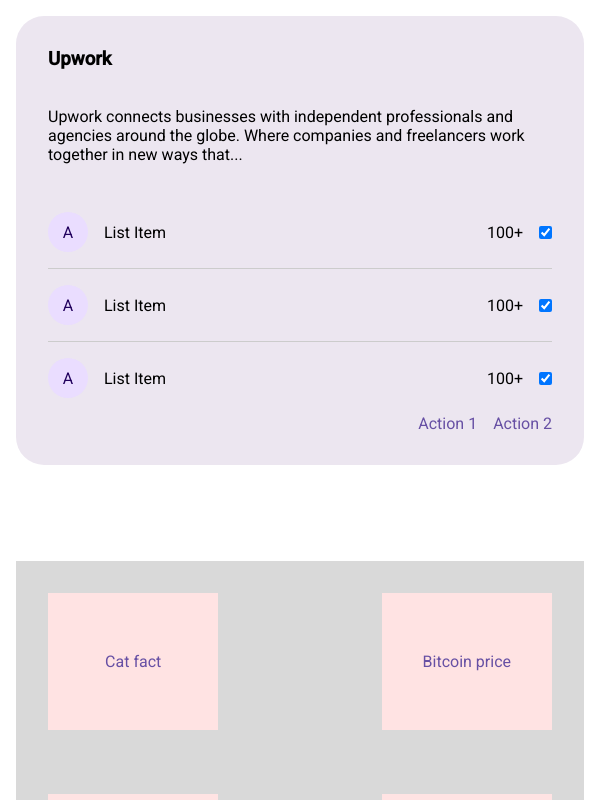
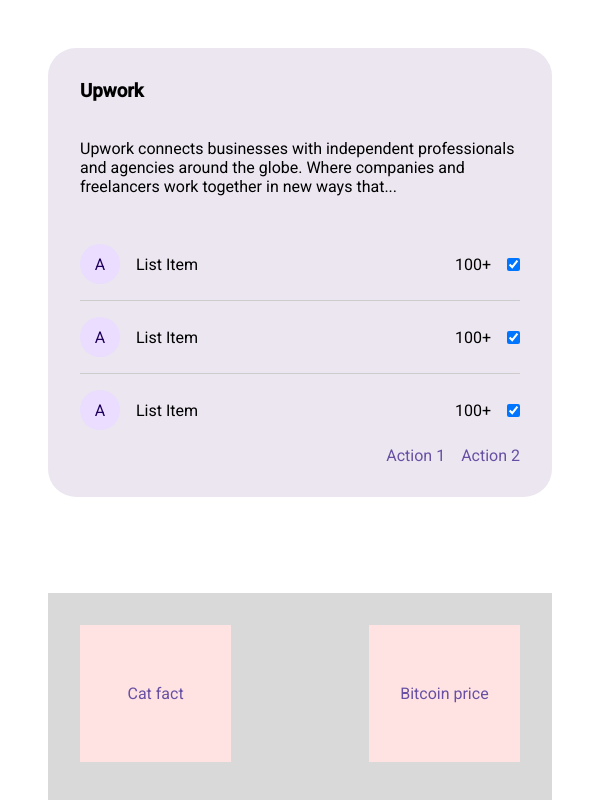
Before and after one commit to dabagirevalens/next-tast, a Next.js app: page / in a window 600 px wide. Shown: the top 800 px of the page. Built offline with nearby package versions, Linux system fonts and the light colour scheme.

Commit message:
[feat] responsiveness updates

```diff
--- a/app/page.module.css
+++ b/app/page.module.css
@@ -136,7 +136,7 @@
 }
 
 
-.data h2{
+.data h2 {
   margin-bottom: 1em;
   padding-bottom: .3em;
   border-bottom: 2px solid #21005D;
@@ -145,31 +145,43 @@
 
 /* image  */
 
-.pic{
+.pic {
   width: 75%;
   height: 100%;
 }
 
-.pic img{
+.pic img {
   width: 100%;
   height: 100%;
 }
 
 
 @media screen and (max-width: 801px) {
-  .main{
+  .main {
     padding: 1em;
     grid-template-columns: 1fr;
     height: 100%;
   }
 
-  .data{
+  .data {
     padding: 3em;
     padding-top: 6em;
   }
 
-  .pic{
+  .pic {
     width: 100%;
     height: 50%;
   }
 }
+
+@media screen and (min-width: 500px) and (max-width: 600px) {
+  .main {
+      padding: 3em;
+    }
+}
+
+@media screen and (min-width: 802px) and (max-width: 1000px) {
+  .card {
+      flex-basis: 80%;
+    }
+}
```
